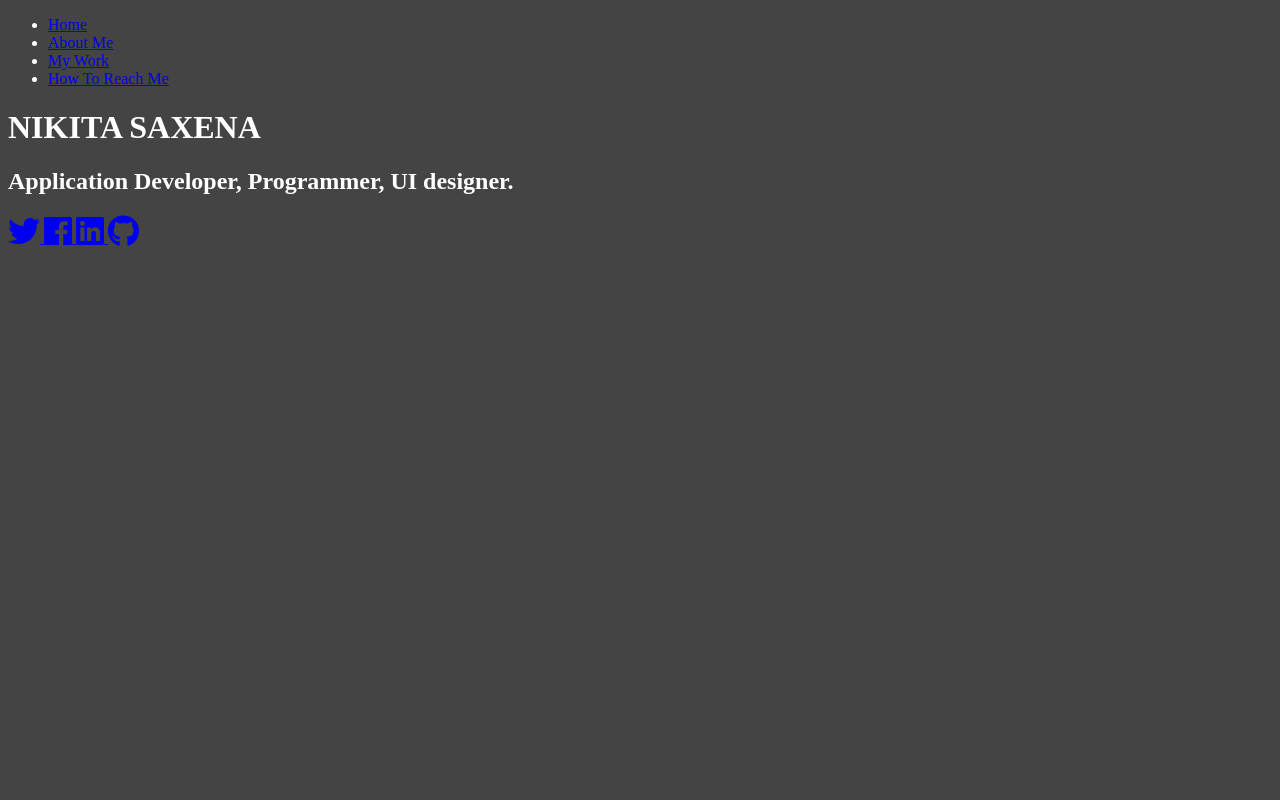
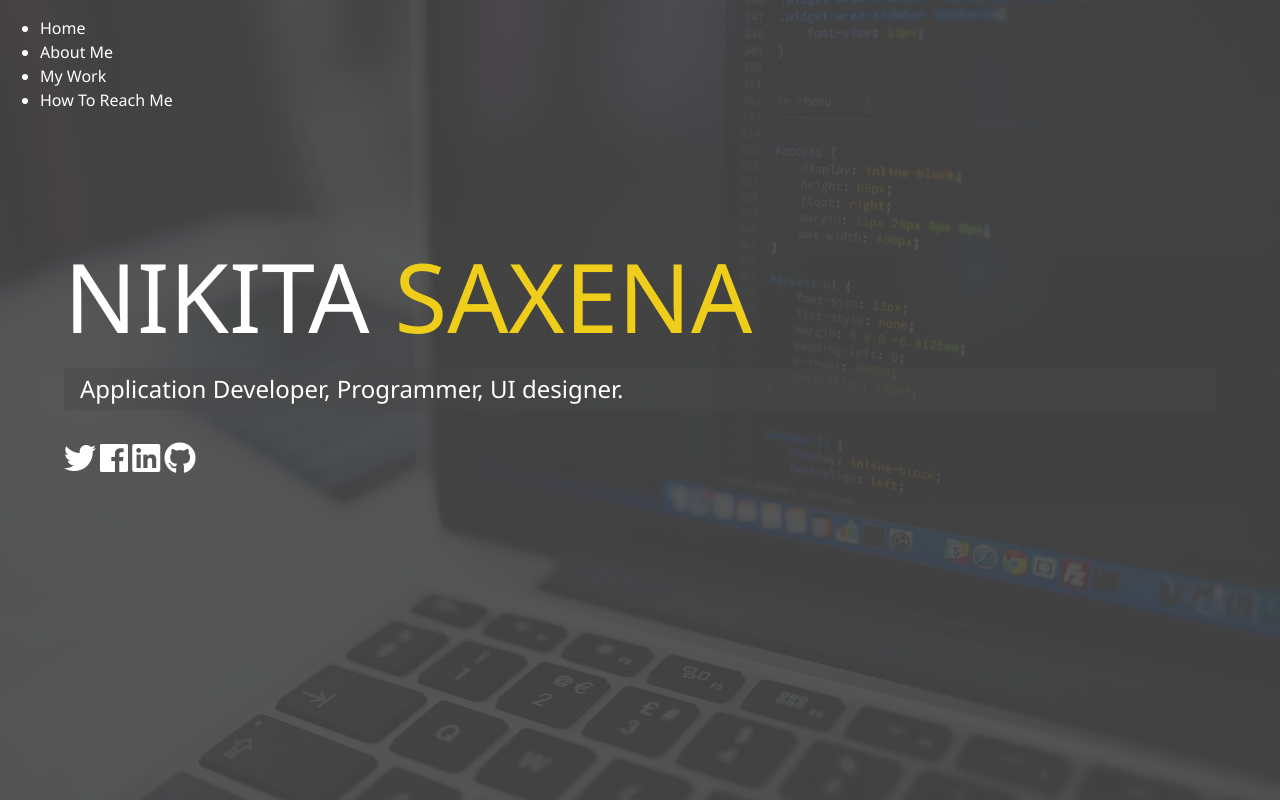
Before and after one commit to Nikita-875/Modern-Portfolio, a website: page dist/index.html in a window 1280 px wide. Drawn offline with Linux system fonts and the light colour scheme.

Commit message:
Index markup & main sass

```diff
--- /dev/null
+++ b/scss/_config.scss
@@ -0,0 +1,31 @@
+$primary-color: #444;
+$secondary-color: #eece1a;
+$show-home-image: true;
+$home-image: url(../img/background.jpg);
+$background-opacity: 0.9;
+
+@mixin  easeOut{
+    transition: all 0.5s ease-out;
+}
+
+@mixin background  {
+    @if $show-home-image{
+      &#bg-img{
+          background: $home-image;
+          background-attachment: fixed;
+          background-size: cover;
+
+          &:after{
+              content: '';
+              position: absolute;
+              top: 0;
+              right: 0;
+              width: 100%;
+              height: 100%;
+              z-index: -1;
+              background: rgba($primary-color,$background-opacity);
+          }
+
+      }
+    }
+}
--- a/scss/main.scss
+++ b/scss/main.scss
@@ -1,10 +1,10 @@
-$primary-color: #444;
-$secondary-color: #eece1a;
+@import 'config';
 
 *{
     box-sizing: border-box;
 }
 body {
+    @include background;
     background: $primary-color;
     color: #fff;
     height: 100%;
@@ -16,7 +16,7 @@ body {
 //headings
 h1,
 h2,
-h3 {
+h3  {
     margin: 0;
     font-weight: 400;
 
@@ -57,8 +57,14 @@ main{
 
             &:hover{
                 color: $secondary-color;
-                transition: all 0.5s ease-out;
+                @include easeOut();
             }
         }
     }
+&#home {
+   overflow: hidden;
+   h1{
+       margin-top: 20vh;
+   }
 }
+}
```
Also changed, not shown: dist/css/main.css, dist/img/background.jpg (added), dist/img/project1.jpg (added), dist/img/project2.jpg (added), dist/img/project3.jpg (added), dist/img/project4.jpg (added), dist/img/project5.jpg (added), dist/index.html.
